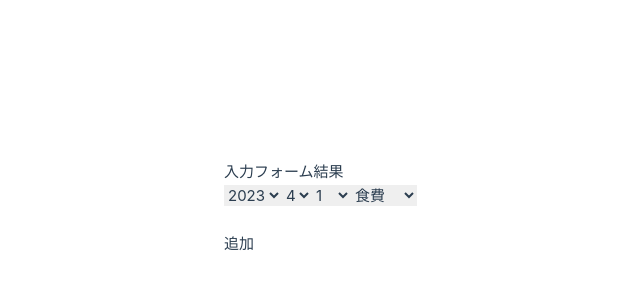
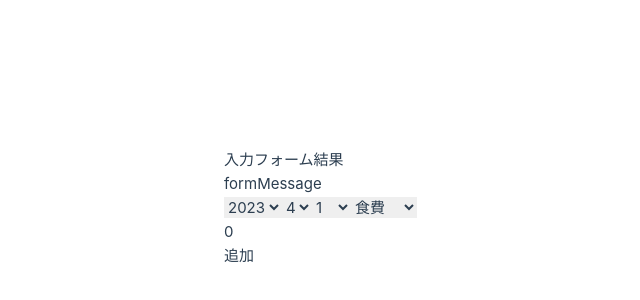
Before and after one commit to yumi-kobayashi-17/Household-account-book, a Vue app: page / in a window 1280 px wide. Shown: the part 192-492 px from the top of the page, without its empty margins (176-816 px from the left). Built offline with nearby package versions, Linux system fonts and the light colour scheme.

Commit message:
Task3-initial commit

```diff
--- a/src/components/Form.vue
+++ b/src/components/Form.vue
@@ -4,8 +4,7 @@
   import type { PropType } from 'vue';
   import type { PaymentsDataType, CostTypes } from '@/types/util';
   import { useTableStore } from '@/stores/table';
-  import { pinia } from '../stores/index';
-  // import { storeToRef } from 'pinia';
+  import { pinia } from '@/stores/index';
 
   export default defineComponent({
     props: {
@@ -13,51 +12,48 @@
         type: String,
         required: true,
       },
-      selectDate: {
-        type: Number,
-        required: true,
-      },
-      costTypes: {
-        type: Array as PropType<CostTypes[]>,
-        required: true,
-      },
-      selectCostType: {
-        type: Number,
-        required: true,
-      },
-      cost: {
-        type: Number,
-        required: true,
-      },
-      paymentsData: {
-        type: Array as PropType<PaymentsDataType[]>,
-        required: true,
-      },
-      setPayment: {
-        type: Function as PropType<(arg1: number, arg2: number, arg3: number) => void>,
-        required: true,
-      },
+      // selectDate: {
+      //   type: Number,
+      //   required: true,
+      // },
+      // costTypes: {
+      //   type: Array as PropType<CostTypes[]>,
+      //   required: true,
+      // },
+      // selectCostType: {
+      //   type: Number,
+      //   required: true,
+      // },
+      // cost: {
+      //   type: Number,
+      //   required: true,
+      // },
+      // paymentsData: {
+      //   type: Array as PropType<PaymentsDataType[]>,
+      //   required: true,
+      // },
+      // setPayment: {
+      //   type: Function as PropType<(arg1: number, arg2: number, arg3: number) => void>,
+      //   required: true,
+      // },
     },
     setup(props) {
+      const tableStore = useTableStore(pinia);
+
       const selectedYear = ref<number>(2023);
       const selectedMonth = ref<number>(4);
-      const currentDate = ref(props.selectDate);
-      const currentCost = ref(props.cost);
-      const currentCostType = ref(props.selectCostType);
+      const currentDate = ref(tableStore.selectDate);
+      const currentCost = ref(tableStore.cost);
+      const currentCostType = ref(tableStore.selectCostType);
 
-      return { props, selectedYear, selectedMonth, currentDate, currentCost, currentCostType };
+      return { props, selectedYear, selectedMonth, currentDate, currentCost, currentCostType, tableStore };
     },
   });
-
-  const tableStore = useTableStore(pinia);
-  console.log(tableStore.formMessage);
-  tableStore.serMessage('hello!');
-  console.log(tableStore.formMessage);
 </script>
 
 <template>
   <div class="flex flex-col">
-    <!-- <span class="text-cyan-500">{{ props.formMessage }}</span> -->
+    <span class="text-cyan-500">{{ props.formMessage }}</span>
     <div class="pt-6">
       <select class="border-2 border-slate-500 mr-3" name="year">
         <option value="2023">2023</option>
@@ -66,10 +62,10 @@
         <option value="4">4</option>
       </select>
       <select v-model="currentDate" class="border-2 border-slate-500 mr-3" name="date">
-        <option :value="date" v-for="date in paymentsData.length">{{ date }}</option>
+        <option :value="date" v-for="date in tableStore.paymentsData.length">{{ date }}</option>
       </select>
       <select v-model="currentCostType" class="border-2 border-slate-500" name="costType">
-        <option :value="costType.id" v-for="costType in costTypes">{{ costType.item }}</option>
+        <option :value="costType.id" v-for="costType in tableStore.costTypes">{{ costType.item }}</option>
       </select>
     </div>
     <div class="flex flex-row pt-6">
@@ -78,7 +74,7 @@
       </form>
       <div>
         <button
-          @click="props.setPayment(currentDate, currentCostType, currentCost)"
+          @click="tableStore.setPayment(currentDate, currentCostType, currentCost)"
           class="font-medium bg-cyan-200 hover:bg-cyan-300 rounded-lg px-4"
         >
           追加
--- a/src/components/HouseholdMain.vue
+++ b/src/components/HouseholdMain.vue
@@ -4,6 +4,8 @@
   import { defineComponent } from '@vue/runtime-core';
   import { ref } from 'vue';
   import type { Days, CostTypes, PaymentsDataType } from '@/types/util';
+  import { useTableStore } from '@/stores/table';
+  import { pinia } from '@/stores/index';
 
   export default defineComponent({
     components: {
@@ -11,80 +13,82 @@
       Table,
     },
     setup(props) {
-      // const formMessage = ref('formMessage');
+      const tableStore = useTableStore(pinia);
+      const formMessage = ref('formMessage');
       const tableMessage = ref('4月');
-      const isActive = ref(1);
-      const pageId = { formPage: 1, tablePage: 2 };
-      const setIsActive = (num: number) => {
-        isActive.value = num;
-      };
-      const dates: number[] = [...Array(30)].map((_, i) => i + 1);
-      const days: Days[] = [
-        { id: 0, day: '土', style: 'bg-red-100' },
-        { id: 1, day: '日', style: 'bg-orange-100' },
-        { id: 2, day: '月', style: 'bg-yellow-100' },
-        { id: 3, day: '火', style: 'bg-green-100' },
-        { id: 4, day: '水', style: 'bg-sky-100' },
-        { id: 5, day: '木', style: 'bg-purple-100' },
-        { id: 6, day: '金', style: 'bg-rose-100' },
-      ];
+      // const isActive = ref(1);
+      // const pageId = { formPage: 1, tablePage: 2 };
+      // const setIsActive = (num: number) => {
+      //   isActive.value = num;
+      // };
+      // const dates: number[] = [...Array(30)].map((_, i) => i + 1);
+      // const days: Days[] = [
+      //   { id: 0, day: '土', style: 'bg-red-100' },
+      //   { id: 1, day: '日', style: 'bg-orange-100' },
+      //   { id: 2, day: '月', style: 'bg-yellow-100' },
+      //   { id: 3, day: '火', style: 'bg-green-100' },
+      //   { id: 4, day: '水', style: 'bg-sky-100' },
+      //   { id: 5, day: '木', style: 'bg-purple-100' },
+      //   { id: 6, day: '金', style: 'bg-rose-100' },
+      // ];
 
-      const dateList = dates.map((date, index) => ({
-        date,
-        day: days.find((elm) => elm.id === index % 7)?.day,
-        tableClass: days.find((elm) => elm.id === index % 7)?.style,
-      }));
+      // const dateList = tableStore.dates.map((date, index) => ({
+      //   date,
+      //   day: tableStore.days.find((elm) => elm.id === index % 7)?.day,
+      //   tableClass: tableStore.days.find((elm) => elm.id === index % 7)?.style,
+      // }));
 
-      const selectDate = ref<number>(1);
-      const costTypes: CostTypes[] = [
-        { id: 1, item: '食費' },
-        { id: 2, item: '固定費' },
-      ];
-      const selectCostType = ref<number>(costTypes[0].id);
-      const cost = ref<number>();
+      // const selectDate = ref<number>(1);
+      // const costTypes: CostTypes[] = [
+      //   { id: 1, item: '食費' },
+      //   { id: 2, item: '固定費' },
+      // ];
+      // const selectCostType = ref<number>(costTypes[0].id);
+      // const cost = ref<number>(0);
 
-      const paymentsData: PaymentsDataType[] = dateList.map((elm) => ({
-        date: elm.date,
-        day: elm.day,
-        tableClass: elm.tableClass,
-        cost: { foodCost: null, fixedCost: null },
-      }));
+      // const paymentsData: PaymentsDataType[] = tableStore.dateList.map((elm) => ({
+      //   date: elm.date,
+      //   day: elm.day,
+      //   tableClass: elm.tableClass,
+      //   cost: { foodCost: null, fixedCost: null },
+      // }));
+      // const setDate = (selectedDate: number) => {
+      //   selectDate.value = selectedDate;
+      //   setIsActive(pageId.formPage);
+      // };
 
-      const setDate = (selectedDate: number) => {
-        selectDate.value = selectedDate;
-        setIsActive(pageId.formPage);
-      };
-      const setCostType = (selectedCostType: number) => {
-        selectCostType.value = selectedCostType;
-      };
-      const setCost = (addedCost: number) => {
-        if (selectCostType.value === costTypes[0].id) {
-          paymentsData[selectDate.value - 1].cost.foodCost = addedCost;
-        } else if (selectCostType.value === costTypes[1].id) {
-          paymentsData[selectDate.value - 1].cost.fixedCost = addedCost;
-        }
-      };
-      const setPayment = (selectedDate: number, selectedCostType: number, addedCost: number) => {
-        setDate(selectedDate);
-        setCostType(selectedCostType);
-        setCost(addedCost);
-      };
+      // const setCostType = (selectedCostType: number) => {
+      //   selectCostType.value = selectedCostType;
+      // };
+      // const setCost = (addedCost: number) => {
+      //   if (tableStore.selectCostType === tableStore.costTypes[0].id) {
+      //     paymentsData[tableStore.selectDate - 1].cost.foodCost = addedCost;
+      //   } else if (tableStore.selectCostType === tableStore.costTypes[1].id) {
+      //     paymentsData[tableStore.selectDate - 1].cost.fixedCost = addedCost;
+      //   }
+      // };
+      // const setPayment = (selectedDate: number, selectedCostType: number, addedCost: number) => {
+      //   tableStore.setDate(selectedDate);
+      //   tableStore.setCostType(selectedCostType);
+      //   tableStore.setCost(addedCost);
+      // };
 
       return {
         props,
-        pageId,
-        isActive,
-        setIsActive,
-        dateList,
-        selectDate,
-        costTypes,
-        selectCostType,
-        cost,
-        // formMessage,
+        // pageId,
+        // isActive,
+        // setIsActive,
+        // dateList,
+        // selectDate,
+        // costTypes,
+        // selectCostType,
+        // cost,
+        formMessage,
         tableMessage,
-        setDate,
-        setPayment,
-        paymentsData,
+        // setDate,
+        // setPayment,
+        // paymentsData,
+        tableStore,
       };
     },
   });
@@ -94,30 +98,16 @@
   <div class="flex flex-row font-sans">
     <div class="w-1/5 h-screen px-3 py-4 fixed top-0 left-0 bg-red-100">
       <div class="text-center flex flex-col">
-        <button class="text-2xl" @click="setIsActive(pageId.formPage)">入力フォーム</button>
-        <button class="text-2xl" @click="setIsActive(pageId.tablePage)">結果</button>
+        <button class="text-2xl" @click="tableStore.setIsActive(tableStore.pageId.formPage)">入力フォーム</button>
+        <button class="text-2xl" @click="tableStore.setIsActive(tableStore.pageId.tablePage)">結果</button>
       </div>
     </div>
     <div class="flex justify-center w-4/5 h-screen px-3 py-4 fixed top-0 right-0 overflow-y-scroll">
-      <div class="text-center" v-if="isActive === 1">
-        <Form
-          :date-list="dateList"
-          :select-date="selectDate"
-          :costTypes="costTypes"
-          :select-cost-type="selectCostType"
-          :set-payment="setPayment"
-          :cost="cost"
-          :payments-data="paymentsData"
-        />
+      <div class="text-center" v-if="tableStore.isActive === 1">
+        <Form :formMessage="formMessage" />
       </div>
-      <div class="text-center" v-else-if="isActive === 2">
-        <Table
-          :tableMessage="tableMessage"
-          :select-date="selectDate"
-          :select-cost-type="selectCostType"
-          :set-date="setDate"
-          :payments-data="paymentsData"
-        />
+      <div class="text-center" v-else-if="tableStore.isActive === 2">
+        <Table :tableMessage="tableMessage" />
       </div>
     </div>
   </div>
--- a/src/components/Table.vue
+++ b/src/components/Table.vue
@@ -3,6 +3,8 @@
   // import { ref } from 'vue';
   import type { PropType } from 'vue';
   import type { PaymentsDataType } from '@/types/util';
+  import { useTableStore } from '@/stores/table';
+  import { pinia } from '@/stores/index';
 
   export default defineComponent({
     props: {
@@ -10,26 +12,27 @@
         type: String,
         required: true,
       },
-      selectDate: {
-        type: Number,
-        required: true,
-      },
-      selectCostType: {
-        type: Number,
-        required: true,
-      },
-      paymentsData: {
-        type: Array as PropType<PaymentsDataType[]>,
-        required: true,
-      },
-      setDate: {
-        type: Function as PropType<(arg: number) => void>,
-        required: true,
-      },
+      // selectDate: {
+      //   type: Number,
+      //   required: true,
+      // },
+      // selectCostType: {
+      //   type: Number,
+      //   required: true,
+      // },
+      // paymentsData: {
+      //   type: Array as PropType<PaymentsDataType[]>,
+      //   required: true,
+      // },
+      // setDate: {
+      //   type: Function as PropType<(arg: number) => void>,
+      //   required: true,
+      // },
     },
 
     setup(props) {
-      return { props };
+      const tableStore = useTableStore(pinia);
+      return { props, tableStore };
     },
   });
 </script>
@@ -47,9 +50,9 @@
           <th class="pr-20">食費</th>
           <th class="pr-20">固定費</th>
         </tr>
-        <tr v-for="p in paymentsData" class="border-2" :class="p.tableClass">
+        <tr v-for="p in tableStore.paymentsData" class="border-2" :class="p.tableClass">
           <td>
-            <button @click="setDate(p.date)" class="pr-5">{{ p.date }}</button>
+            <button @click="tableStore.setDate(p.date)" class="pr-5">{{ p.date }}</button>
           </td>
           <td class="pr-5">{{ p.day }}</td>
           <td class="pr-20">{{ p.cost.foodCost }}</td>
--- a/src/stores/table.ts
+++ b/src/stores/table.ts
@@ -1,15 +1,82 @@
-// import { ref, computed } from 'vue';
 import { defineStore } from 'pinia';
+import type { Days, CostTypes, PaymentsDataType } from '@/types/util';
+
+interface State {
+  isActive: number;
+  pageId: {
+    formPage: number;
+    tablePage: number;
+  };
+  dates: number[];
+  days: Days[];
+  costTypes: CostTypes[];
+  selectDate: number;
+  selectCostType: number;
+  cost: number;
+}
 export const useTableStore = defineStore({
   id: 'table',
-  state: () => ({
-    formMessage: 'formMessage',
-  }),
-
-  getters: {},
+  state: (): State => {
+    return {
+      isActive: 1,
+      pageId: { formPage: 1, tablePage: 2 },
+      dates: [...Array(30)].map((_, i) => i + 1),
+      days: [
+        { id: 0, day: '土', style: 'bg-red-100' },
+        { id: 1, day: '日', style: 'bg-orange-100' },
+        { id: 2, day: '月', style: 'bg-yellow-100' },
+        { id: 3, day: '火', style: 'bg-green-100' },
+        { id: 4, day: '水', style: 'bg-sky-100' },
+        { id: 5, day: '木', style: 'bg-purple-100' },
+        { id: 6, day: '金', style: 'bg-rose-100' },
+      ],
+      costTypes: [
+        { id: 1, item: '食費' },
+        { id: 2, item: '固定費' },
+      ],
+      selectDate: 1,
+      selectCostType: 1,
+      cost: 0,
+    };
+  },
+  getters: {
+    paymentsData: (state) => {
+      return state.dates
+        .map((date, index) => ({
+          date,
+          day: state.days.find((elm) => elm.id === index % 7)?.day,
+          tableClass: state.days.find((elm) => elm.id === index % 7)?.style,
+        }))
+        .map((elm) => ({
+          date: elm.date,
+          day: elm.day,
+          tableClass: elm.tableClass,
+          cost: { foodCost: null, fixedCost: null },
+        }));
+    },
+  },
   actions: {
-    serMessage(newMessage: string) {
-      this.formMessage = newMessage;
+    setIsActive(num: number): void {
+      this.isActive = num;
+    },
+    setCostType(selectedCostType: number): void {
+      this.selectCostType = selectedCostType;
+    },
+    setDate(selectedDate: number): void {
+      this.selectDate = selectedDate;
+      this.setIsActive(this.pageId.formPage);
+    },
+    setCost(addedCost: number): void {
+      if (this.selectCostType === this.costTypes[0].id) {
+        this.paymentsData[this.selectDate - 1].cost.foodCost = addedCost;
+      } else if (this.selectCostType === this.costTypes[1].id) {
+        this.paymentsData[this.selectDate - 1].cost.fixedCost = addedCost;
+      }
+    },
+    setPayment(selectedDate: number, selectedCostType: number, addedCost: number): void {
+      this.setDate(selectedDate);
+      this.setCostType(selectedCostType);
+      this.setCost(addedCost);
     },
   },
 });
```
